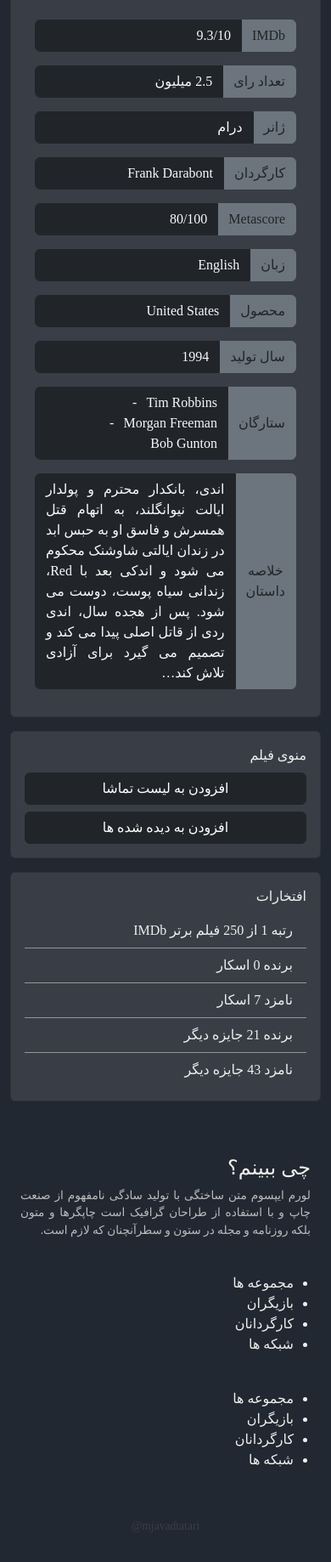
After one commit to mjavadtatari/chi-bebinam, a PHP site: page /movie.html in a window 390 px wide. The commit adds this page. Shown: the part 372-2210 px from the top of the page at 85% size. Run offline with PHP 8.4, Linux system fonts and the light colour scheme; some libraries are stand-ins or nearby versions; some web fonts are replaced.

Commit message:
added movie.html

```diff
--- a/css/style.css
+++ b/css/style.css
@@ -105,6 +105,24 @@ a:hover{
     text-decoration: none;
 }
 
+.chi-movie-stars{
+    padding: 0;
+}
+
+.chi-movie-stars li{
+    float: right;
+    list-style: none;
+}
+
+.chi-movie-stars li::after{
+    content: "-";
+    margin: 0 0.7em;
+}
+
+.chi-movie-stars li:last-child::after{
+    content: none !important;
+}
+
 .custom-file-input {
     position: relative;
     z-index: 2;
--- /dev/null
+++ b/movie.html
@@ -0,0 +1,246 @@
+<!DOCTYPE html>
+<html lang="fa-IR" dir="rtl">
+<head>
+    <meta charset="UTF-8">
+    <title>چی ببینم؟</title>
+    <link rel="stylesheet" href="css/fontawesome.min.css">
+    <link rel="stylesheet" href="css/bootstrap.rtl.min.css">
+    <link rel="stylesheet" href="css/style.css" type="text/css">
+</head>
+<body>
+
+<!--NavBar-->
+<nav class="navbar navbar-expand-lg navbar-light color1-bg py-4">
+    <div class="container">
+        <a class="navbar-brand chi-peyda-black text-light" href="#">
+            چی ببینم؟
+        </a>
+        <a class="btn btn-sm btn-success chi-peyda-regular chi-login-btn" href="#">ورود کاربران</a>
+        <button class="navbar-toggler color3-bg" type="button" data-bs-toggle="collapse" data-bs-target="#navbarToggler"
+                aria-controls="navbarToggler" aria-expanded="false" aria-label="Toggle navigation">
+            <span class="navbar-toggler-icon"></span>
+        </button>
+        <div class="collapse navbar-collapse chi-peyda-regular" id="navbarToggler">
+            <ul class="navbar-nav mx-auto mb-2 mb-lg-0">
+                <li class="nav-item">
+                    <a class="nav-link text-light" href="#">صفحه اصلی</a>
+                </li>
+                <li class="nav-item dropdown">
+                    <a class="nav-link dropdown-toggle text-light" href="#" id="navbarDropdownMenuLink"
+                       role="button" data-bs-toggle="dropdown" aria-expanded="false">مجموعه ها</a>
+                    <ul class="dropdown-menu dropdown-menu-dark color2-bg bg-opacity-25">
+                        <li><a class="dropdown-item text-light" href="#">برندگان اسکار</a></li>
+                        <li><a class="dropdown-item text-light" href="#">برندگان گلدن گلوب</a></li>
+                        <li><a class="dropdown-item text-light" href="#">250 فیلم برتر</a></li>
+                        <li><a class="dropdown-item text-light" href="#">جدول باکس آفیس</a></li>
+                        <li><a class="dropdown-item text-light" href="#">انیمیشن ها</a></li>
+                    </ul>
+                </li>
+                <li class="nav-item ">
+                    <a class="nav-link text-light" href="#">بازیگران</a>
+                </li>
+                <li class="nav-item">
+                    <a class="nav-link text-light" href="#">کارگردانان</a>
+                </li>
+            </ul>
+            <form class="d-flex">
+                <input class="form-control me-1" type="search" placeholder="جستجو" aria-label="Search">
+                <button class="btn btn-outline-light color2-bg" type="submit">بگرد</button>
+            </form>
+        </div>
+    </div>
+</nav>
+<!--NavBar-->
+
+<!--MainCard-->
+<div class="container">
+    <div class="row py-3">
+        <div class="col-md-9 col-12 mb-3">
+            <div class="card color2-bg">
+                <div class="card-body">
+                    <div class="card-title chi-peyda-regular color4-f">
+                        فیلم The Shawshank Redemption
+                    </div>
+                    <div class="card-text">
+                        <div class="row row-cols-1 row-cols-md-2 pt-2 g-4 mx-auto">
+                            <div class="col-md-4 text-center">
+                                <img src="/image/tt0111161.jpg" class="rounded " alt="..."
+                                     style="max-width: 256px">
+                            </div>
+                            <div class="col-md-8 chi-peyda-regular">
+                                <div class="row row-cols-1 row-cols-md-2">
+                                    <div class="col-md-6 chi-peyda-regular">
+                                        <div class="input-group mb-3">
+                                            <span class="input-group-text bg-secondary border-secondary">IMDb</span>
+                                            <span class="form-control bg-dark border-dark text-light">
+                                                <a class="text-decoration-none text-light" href="#">9.3/10</a>
+                                            </span>
+                                        </div>
+                                        <div class="input-group mb-3">
+                                            <span class="input-group-text bg-secondary border-secondary">تعداد رای</span>
+                                            <span class="form-control bg-dark border-dark text-light">
+                                                <a class="text-decoration-none text-light" href="#">2.5 میلیون</a>
+                                            </span>
+                                        </div>
+                                        <div class="input-group mb-3">
+                                            <span class="input-group-text bg-secondary border-secondary">ژانر</span>
+                                            <span class="form-control bg-dark border-dark text-light">
+                                                <a class="text-decoration-none text-light" href="#">درام</a>
+                                            </span>
+                                        </div>
+                                        <div class="input-group mb-3">
+                                            <span class="input-group-text bg-secondary border-secondary">کارگردان</span>
+                                            <span class="form-control bg-dark border-dark text-light">
+                                                <a class="text-decoration-none text-light" href="#">Frank Darabont</a>
+                                            </span>
+                                        </div>
+                                    </div>
+                                    <div class="col-md-6 chi-peyda-regular">
+                                        <div class="input-group mb-3">
+                                            <span class="input-group-text bg-secondary border-secondary">Metascore</span>
+                                            <span class="form-control bg-dark border-dark text-light">
+                                                <a class="text-decoration-none text-light" href="#">80/100</a>
+                                            </span>
+                                        </div>
+                                        <div class="input-group mb-3">
+                                            <span class="input-group-text bg-secondary border-secondary">زبان</span>
+                                            <span class="form-control bg-dark border-dark text-light">
+                                                <a class="text-decoration-none text-light" href="#">English</a>
+                                            </span>
+                                        </div>
+                                        <div class="input-group mb-3">
+                                            <span class="input-group-text bg-secondary border-secondary">محصول</span>
+                                            <span class="form-control bg-dark border-dark text-light">
+                                                <a class="text-decoration-none text-light" href="#">United States</a>
+                                            </span>
+                                        </div>
+                                        <div class="input-group mb-3">
+                                            <span class="input-group-text bg-secondary border-secondary">سال تولید</span>
+                                            <span class="form-control bg-dark border-dark text-light">
+                                                <a class="text-decoration-none text-light" href="#">1994</a>
+                                            </span>
+                                        </div>
+                                    </div>
+                                </div>
+                                <div class="row row-cols-1">
+                                    <div class="input-group mb-3">
+                                        <span class="input-group-text bg-secondary border-secondary">ستارگان</span>
+                                        <span class="form-control bg-dark border-dark text-light chi-justify">
+                                            <ul class="chi-movie-stars">
+                                                <li><a class="text-decoration-none text-light" href="#">Tim Robbins</a></li>
+                                                <li><a class="text-decoration-none text-light"
+                                                       href="#">Morgan Freeman</a></li>
+                                                <li><a class="text-decoration-none text-light"
+                                                       href="#">Bob Gunton</a></li>
+                                            </ul>
+                                        </span>
+                                    </div>
+                                </div>
+                                <div class="row row-cols-1">
+                                    <div class="input-group mb-3">
+                                        <span class="input-group-text bg-secondary border-secondary">
+                                            خلاصه
+                                            <br>
+                                            داستان
+                                        </span>
+                                        <span class="form-control bg-dark border-dark text-light chi-justify">
+                                            اندی، بانکدار محترم و پولدار ایالت نیوانگلند، به اتهام قتل همسرش و فاسق او
+                                            به حبس ابد در زندان ایالتی شاوشنک محکوم می شود و اندکی بعد با Red، زندانی
+                                            سیاه پوست، دوست می شود. پس از هجده سال، اندی ردی از قاتل اصلی پیدا می کند و
+                                            تصمیم می گیرد برای آزادی تلاش کند…
+                                        </span>
+                                    </div>
+                                </div>
+                            </div>
+                        </div>
+                    </div>
+                </div>
+            </div>
+        </div>
+        <div class="col-md-3 col-12 mb-3">
+            <div class="row mb-3">
+                <div class="col">
+                    <div class="card color2-bg">
+                        <div class="card-body">
+                            <div class="card-title chi-peyda-regular color4-f">
+                                منوی فیلم
+                            </div>
+                            <div class="card-text">
+                                <div class="d-grid gap-2 col mx-auto chi-peyda-regular">
+                                    <button class="btn btn-dark" type="button">افزودن به لیست تماشا</button>
+                                    <button class="btn btn-dark" type="button">افزودن به دیده شده ها</button>
+                                </div>
+                            </div>
+                        </div>
+                    </div>
+                </div>
+            </div>
+            <div class="row mb-3">
+                <div class="col">
+                    <div class="card color2-bg">
+                        <div class="card-body">
+                            <div class="card-title chi-peyda-regular color4-f">
+                                افتخارات
+                            </div>
+                            <div class="card-text">
+                                <ul class="list-group list-group-flush">
+                                    <li class="list-group-item chi-list-item">رتبه 1 از 250 فیلم برتر IMDb</li>
+                                    <li class="list-group-item chi-list-item">برنده 0 اسکار</li>
+                                    <li class="list-group-item chi-list-item">نامزد 7 اسکار</li>
+                                    <li class="list-group-item chi-list-item">برنده 21 جایزه دیگر</li>
+                                    <li class="list-group-item chi-list-item">نامزد 43 جایزه دیگر</li>
+                                </ul>
+                            </div>
+                        </div>
+                    </div>
+                </div>
+            </div>
+        </div>
+    </div>
+</div>
+<!--MainCard-->
+
+<!--Footer-->
+<footer>
+    <div class="container">
+        <div class="row my-3">
+            <div class="col-lg-8 col-sm-4 px-md-0 px-4 pe-lg-5 mb-md-0 mb-4">
+                <h3 class="chi-peyda-footer color4-f">
+                    چی ببینم؟
+                </h3>
+                <p class="chi-isx-regular chi-justify color4-f opacity-75">
+                    لورم ایپسوم متن ساختگی با تولید سادگی نامفهوم از صنعت چاپ و با استفاده از طراحان گرافیک است چاپگرها
+                    و متون بلکه روزنامه و مجله در ستون و سطرآنچنان که لازم است.
+                </p>
+            </div>
+            <div class="col-lg-2 col-sm-4 color4-f chi-peyda-regular mb-md-0 mb-4">
+                <ul>
+                    <li><a class="text-decoration-none" href="#">مجموعه ها</a></li>
+                    <li><a class="text-decoration-none" href="#">بازیگران</a></li>
+                    <li><a class="text-decoration-none" href="#">کارگردانان</a></li>
+                    <li><a class="text-decoration-none" href="#">شبکه ها</a></li>
+                </ul>
+            </div>
+            <div class="col-lg-2 col-sm-4 color4-f chi-peyda-regular mb-md-0 mb-4">
+                <ul>
+                    <li><a class="text-decoration-none" href="#">مجموعه ها</a></li>
+                    <li><a class="text-decoration-none" href="#">بازیگران</a></li>
+                    <li><a class="text-decoration-none" href="#">کارگردانان</a></li>
+                    <li><a class="text-decoration-none" href="#">شبکه ها</a></li>
+                </ul>
+            </div>
+        </div>
+        <div class="row my-3">
+            <p class="chi-isx-regular text-center color2-f chi-ltr">
+                @mjavadtatari
+            </p>
+        </div>
+    </div>
+</footer>
+<!--Footer-->
+
+<!--JavaScript Files-->
+<script src="js/all.min.js"></script>
+<script src="js/bootstrap.bundle.min.js"></script>
+</body>
+</html>
```
